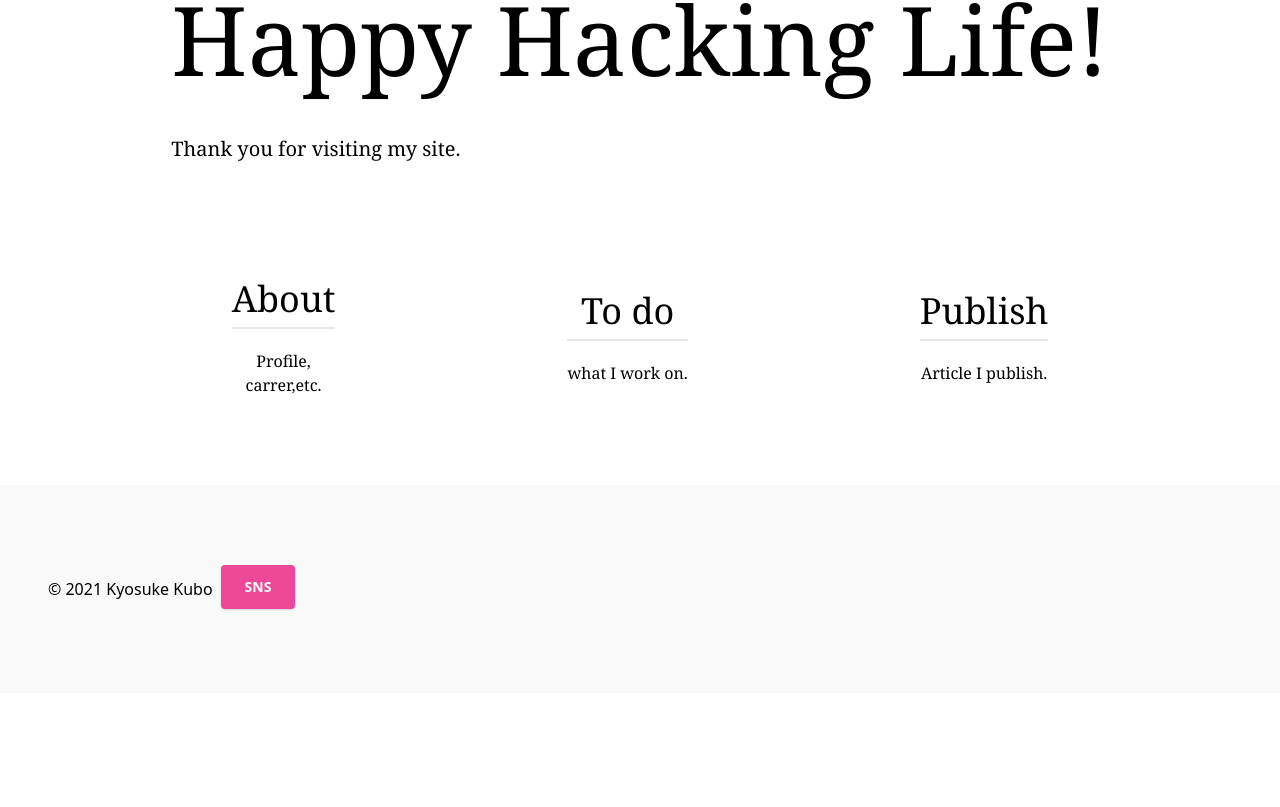
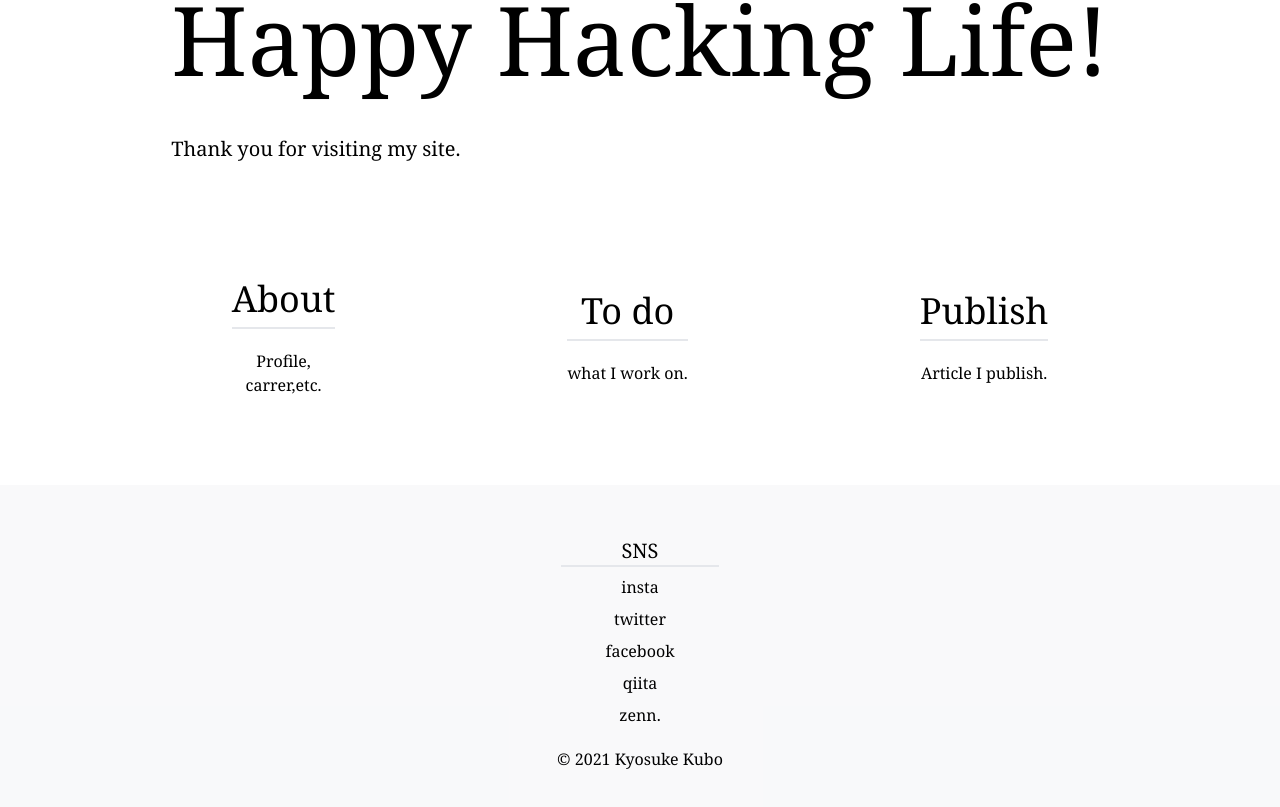
Before and after one commit to kk3939/profile, a Next.js app: page / in a window 1280 px wide. Shown: the part 565-1372 px from the top of the page. Before the commit the page ends 1258 px from the top, so only its background shows below. Built offline with nearby package versions, Linux system fonts and the light colour scheme.

Commit message:
add sns on footer

```diff
--- a/components/Footer.js
+++ b/components/Footer.js
@@ -1,69 +1,20 @@
-const Footer = ({showSns,setshowSns}) => {
-    return (
-        <footer className='flex  tablet:justify-between mobile:justify-center laptop:justify-start py-20 px-10
-        items-center bg-gray-200 bg-opacity-25'>
+const Footer = ({ showSns, setshowSns }) => {
+  return (
+    <footer className='flex justify-center py-10 px-10 items-center bg-gray-200 bg-opacity-25'>
+      <div className='justify-center'>
+        <div className='text-center py-2'>
+          <p className='block border-b-2 m-1 border-gray text-xl font-serif'>SNS</p>
+          <p className='font-serif py-1'>insta</p>
+          <p className='font-serif py-1'>twitter</p>
+          <p className='font-serif py-1'>facebook</p>
+          <p className='font-serif py-1'>qiita</p>
+          <p className='font-serif py-1'>zenn.</p>
 
-            <p className='p-2'>
-                &copy; 2021 Kyosuke Kubo
-            </p>
-
-            <button
-        className="bg-pink-500 text-white active:bg-pink-600 font-bold uppercase text-sm px-6 py-3 rounded shadow hover:shadow-lg outline-none focus:outline-none mr-1 mb-1 ease-linear transition-all duration-150"
-        type="button"
-        onClick={setshowSns}
-      >
-        SNS
-      </button>
-      {showSns ? (
-        <>
-          <div
-            className="justify-center items-center flex overflow-x-hidden overflow-y-auto fixed inset-0 z-50 outline-none focus:outline-none"
-          >
-            <div className="relative w-auto my-6 mx-auto max-w-3xl">
-              {/*content*/}
-              <div className="border-0 rounded-lg shadow-lg relative flex flex-col w-full bg-white outline-none focus:outline-none">
-                {/*header*/}
-                <div className="flex items-start justify-between p-5 border-b border-solid border-blueGray-200 rounded-t">
-                  <h3 className="text-3xl font-semibold">
-                    Modal Title
-                  </h3>
-                  <button
-                    className="p-1 ml-auto bg-transparent border-0 text-black opacity-5 float-right text-3xl leading-none font-semibold outline-none focus:outline-none"
-                    onClick={setshowSns}
-                  >
-                    <span className="bg-transparent text-black opacity-5 h-6 w-6 text-2xl block outline-none focus:outline-none">
-                      ×
-                    </span>
-                  </button>
-                </div>
-                {/*body*/}
-                <div className="relative p-6 flex-auto">
-                  <p className="my-4 text-blueGray-500 text-lg leading-relaxed">
-                    I always felt like I could do anything. That’s the main
-                    thing people are controlled by! Thoughts- their perception
-                    of themselves! They're slowed down by their perception of
-                    themselves. If you're taught you can’t do anything, you
-                    won’t do anything. I was taught I could do everything.
-                  </p>
-                </div>
-                {/*footer*/}
-                <div className="flex items-center justify-end p-6 border-t border-solid border-blueGray-200 rounded-b">
-                  <button
-                    className="text-red-500 background-transparent font-bold uppercase px-6 py-2 text-sm outline-none focus:outline-none mr-1 mb-1 ease-linear transition-all duration-150"
-                    type="button"
-                    onClick={setshowSns}
-                  >
-                    Back
-                  </button>
-                </div>
-              </div>
-            </div>
-          </div>
-          <div className="opacity-25 fixed inset-0 z-40 bg-black"></div>
-        </>
-      ) : null}
-        </footer>
-    )
+        </div>
+        <p className='text-center font-serif text-base py-2'>&copy; 2021 Kyosuke Kubo</p>
+      </div>
+    </footer>
+  )
 }
 
 export default Footer
```
